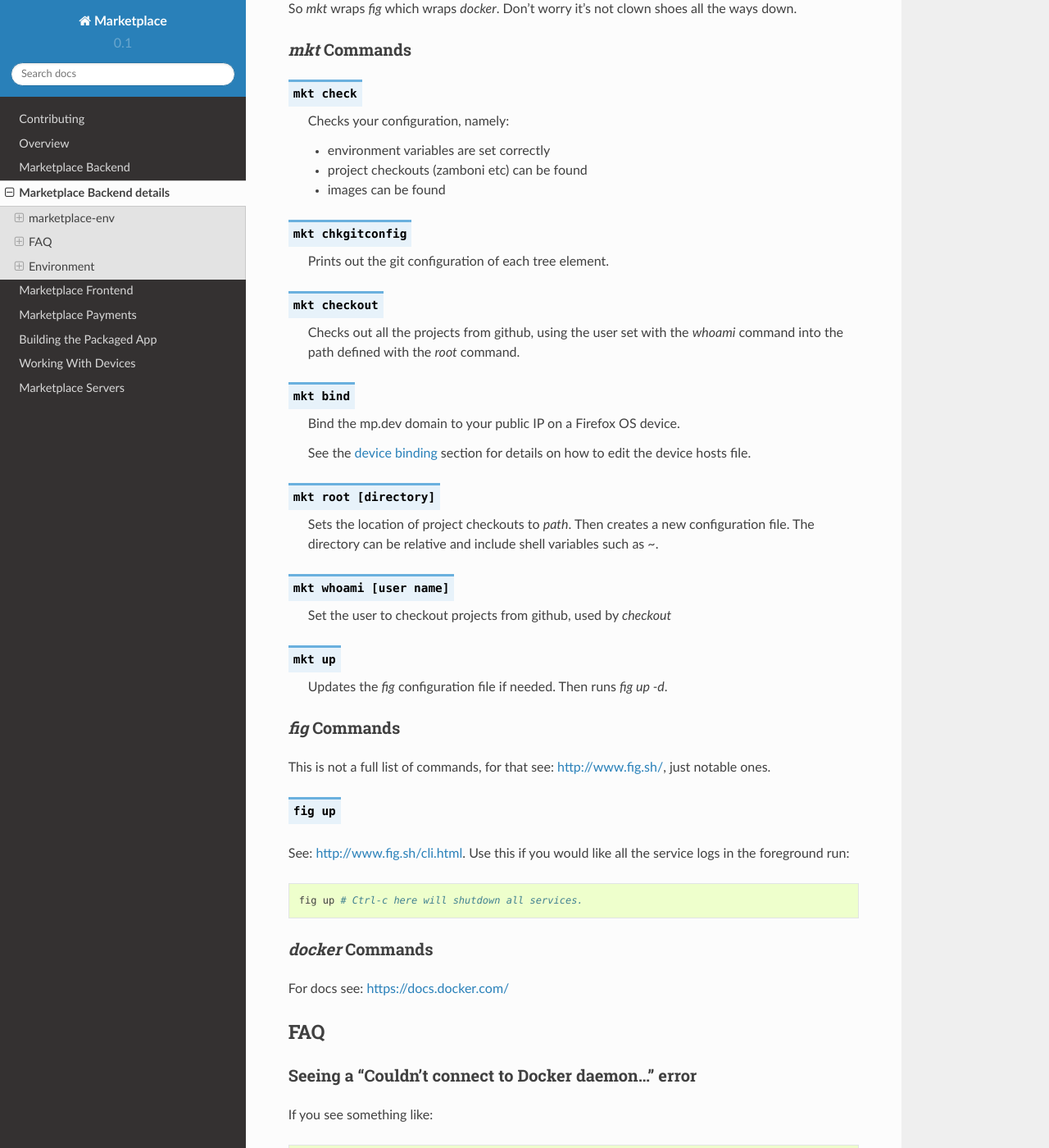
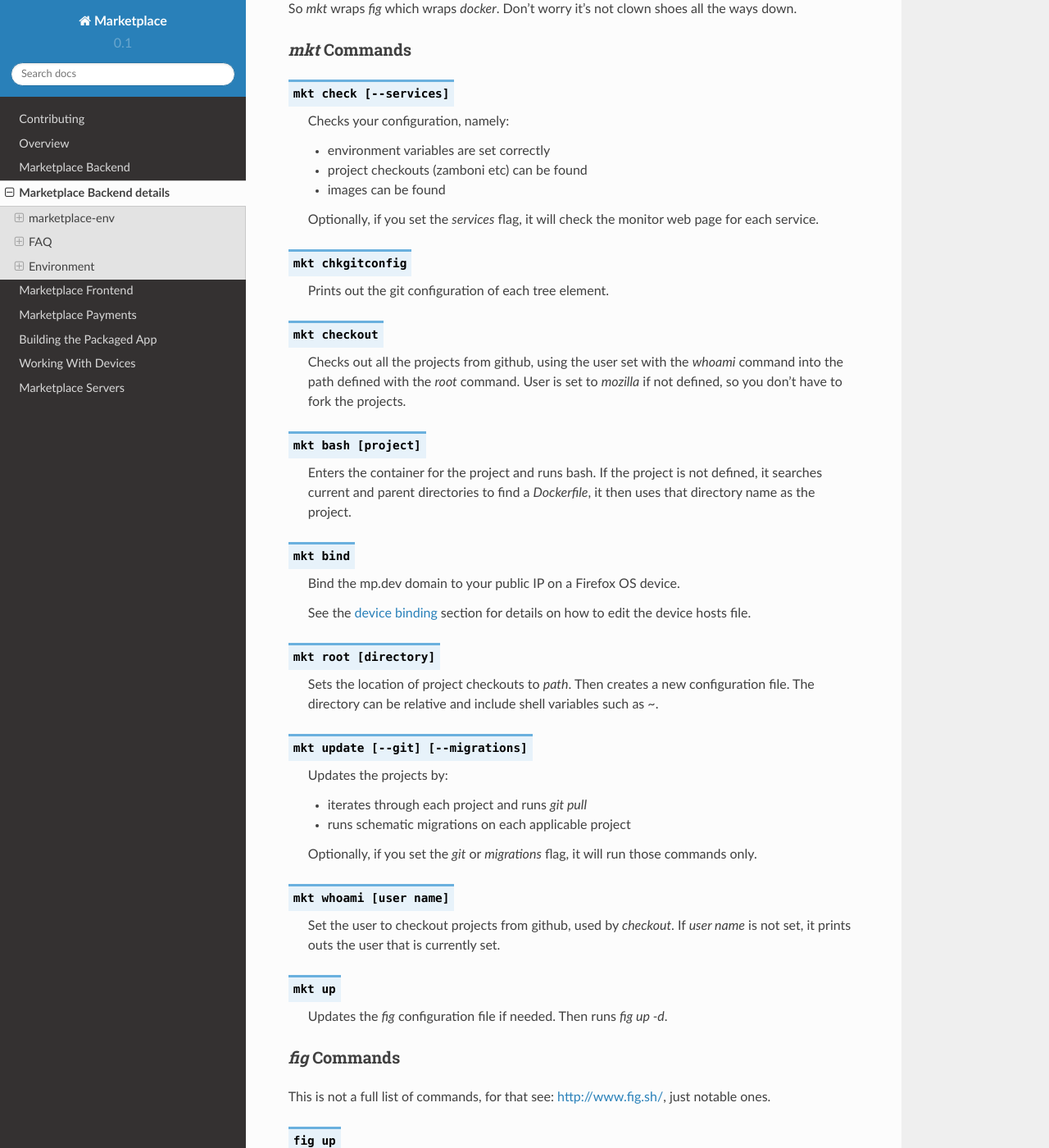
Before and after one commit to mozilla/marketplace-docs, a Sphinx documentation site: the page built from docs/topics/env.rst, in a window 1280 px wide and 1400 px high, scrolled down 337 px. Shown: the whole window at 82% size. Built offline with Sphinx 7.4.7 and the Read the Docs theme 2.0.0, drawn with Linux system fonts in a browser that asks for light colours.

Commit message:
document changes to 1.6

```diff
--- a/docs/topics/env.rst
+++ b/docs/topics/env.rst
@@ -17,13 +17,16 @@
 `mkt` Commands
 ~~~~~~~~~~~~~~
 
-.. function:: mkt check
+.. function:: mkt check [--services]
 
     Checks your configuration, namely:
 
     * environment variables are set correctly
     * project checkouts (zamboni etc) can be found
     * images can be found
+
+    Optionally, if you set the `services` flag, it will check the monitor web
+    page for each service.
 
 .. function:: mkt chkgitconfig
 
@@ -32,7 +35,14 @@
 .. function:: mkt checkout
 
     Checks out all the projects from github, using the user set with the `whoami`
-    command into the path defined with the `root` command.
+    command into the path defined with the `root` command. User is set to
+    `mozilla` if not defined, so you don't have to fork the projects.
+
+.. function:: mkt bash [project]
+
+    Enters the container for the project and runs bash. If the project is not
+    defined, it searches current and parent directories to find a `Dockerfile`,
+    it then uses that directory name as the project.
 
 .. function:: mkt bind
 
@@ -47,9 +57,20 @@
     new configuration file. The directory can be relative and include shell
     variables such as ~.
 
+.. function:: mkt update [--git] [--migrations]
+
+    Updates the projects by:
+
+    * iterates through each project and runs `git pull`
+    * runs schematic migrations on each applicable project
+
+    Optionally, if you set the `git` or `migrations` flag, it will run those
+    commands only.
+
 .. function:: mkt whoami [user name]
 
-    Set the user to checkout projects from github, used by `checkout`
+    Set the user to checkout projects from github, used by `checkout`. If
+    `user name` is not set, it prints outs the user that is currently set.
 
 .. function:: mkt up
 
```
